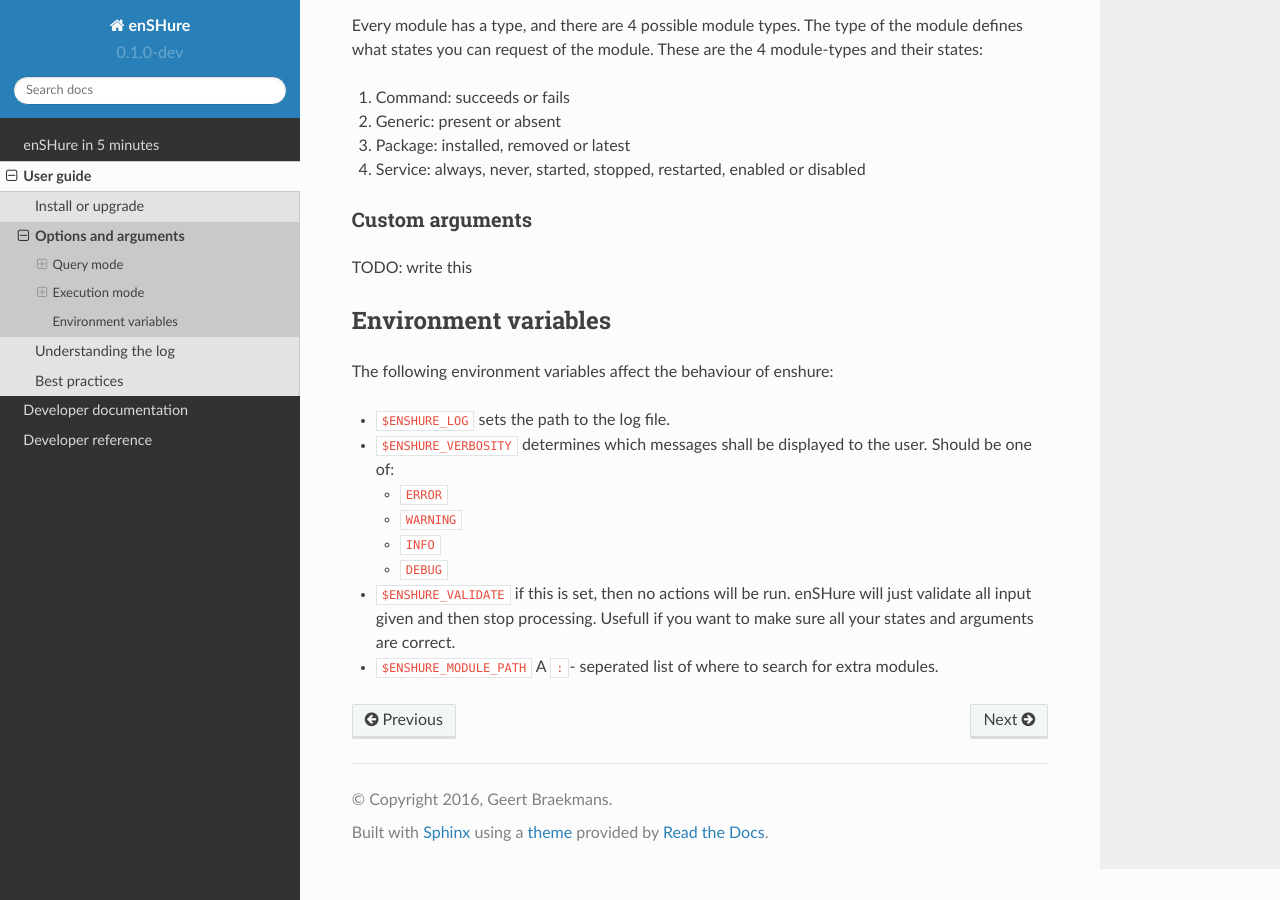
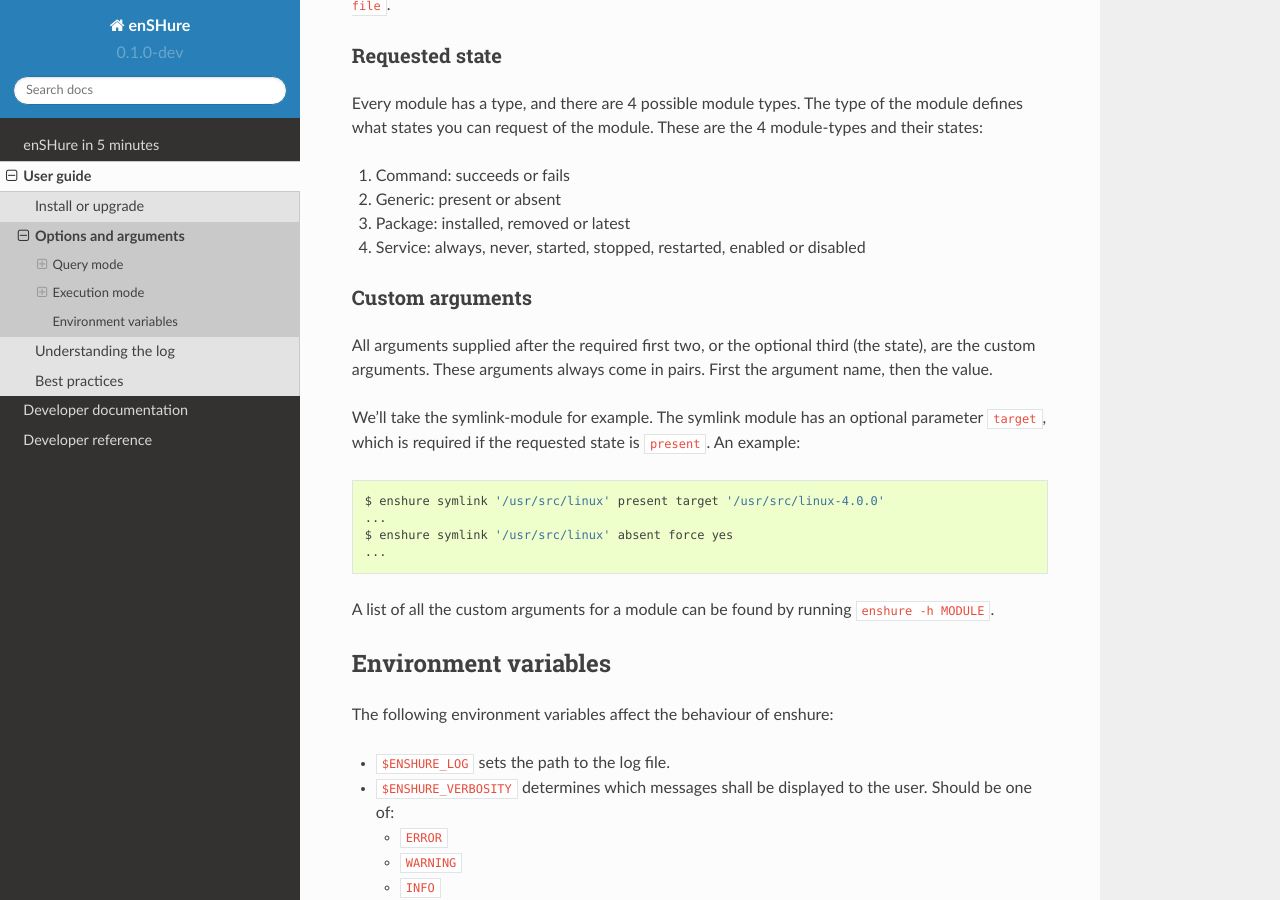
Before and after one commit to gbraekmans/enshure, a Sphinx documentation site: the page built from doc/user/arguments.rst, in a window 1280 px wide and 900 px high, scrolled down 3078 px. Built offline with Sphinx 7.4.7 and the Read the Docs theme 2.0.0, drawn with Linux system fonts in a browser that asks for light colours; some of the changed text lies outside the part shown.

Commit message:
Improved docs

```diff
--- a/doc/user/arguments.rst
+++ b/doc/user/arguments.rst
@@ -12,8 +12,11 @@ The first argument given to enSHure sets the mode, if it starts with a ``-``
 enSHure will run in query mode, otherwise it will run in execution mode.
 enSHure requires at least one argument to run succesfully.
 
-**TODO: REF TO EXIT STATUS**
+.. note::
 
+  The exit status of enSHure is meaningfull, but mostly for debugging
+  purposes. See ``src/core/error.sh`` for a list of all possible
+  return codes and their meaning.
 
 Query mode
 ----------
@@ -155,7 +158,21 @@ are the 4 module-types and their states:
 Custom arguments
 ################
 
-TODO: write this
+All arguments supplied after the required first two, or the optional
+third (the state), are the custom arguments. These arguments always come
+in pairs. First the argument name, then the value.
+
+We'll take the symlink-module for example. The symlink module has an
+optional parameter ``target``, which is required if the requested state
+is ``present``. An example::
+
+	$ enshure symlink '/usr/src/linux' present target '/usr/src/linux-4.0.0'
+	...
+	$ enshure symlink '/usr/src/linux' absent force yes
+	...
+
+A list of all the custom arguments for a module can be found by running
+``enshure -h MODULE``.
 
 Environment variables
 ---------------------
--- a/doc/user/upgrading.rst
+++ b/doc/user/upgrading.rst
@@ -2,8 +2,9 @@ Install or upgrade
 ==================
 
 enSHure uses `semantic versioning`_ for it's releases. Your scripts will
-keep working if the major version is equal. A script written for 1.0.0
-will still work on 1.5.4.
+keep working as long as your on a release with the same major version.
+A script written for 1.0.0 will still work on 1.1.0, but a script written
+for 1.1.0 may not work on 1.0.0.
 
 .. _`semantic versioning`: http://semver.org/
 
```
Also changed, not shown: 1 other file.
